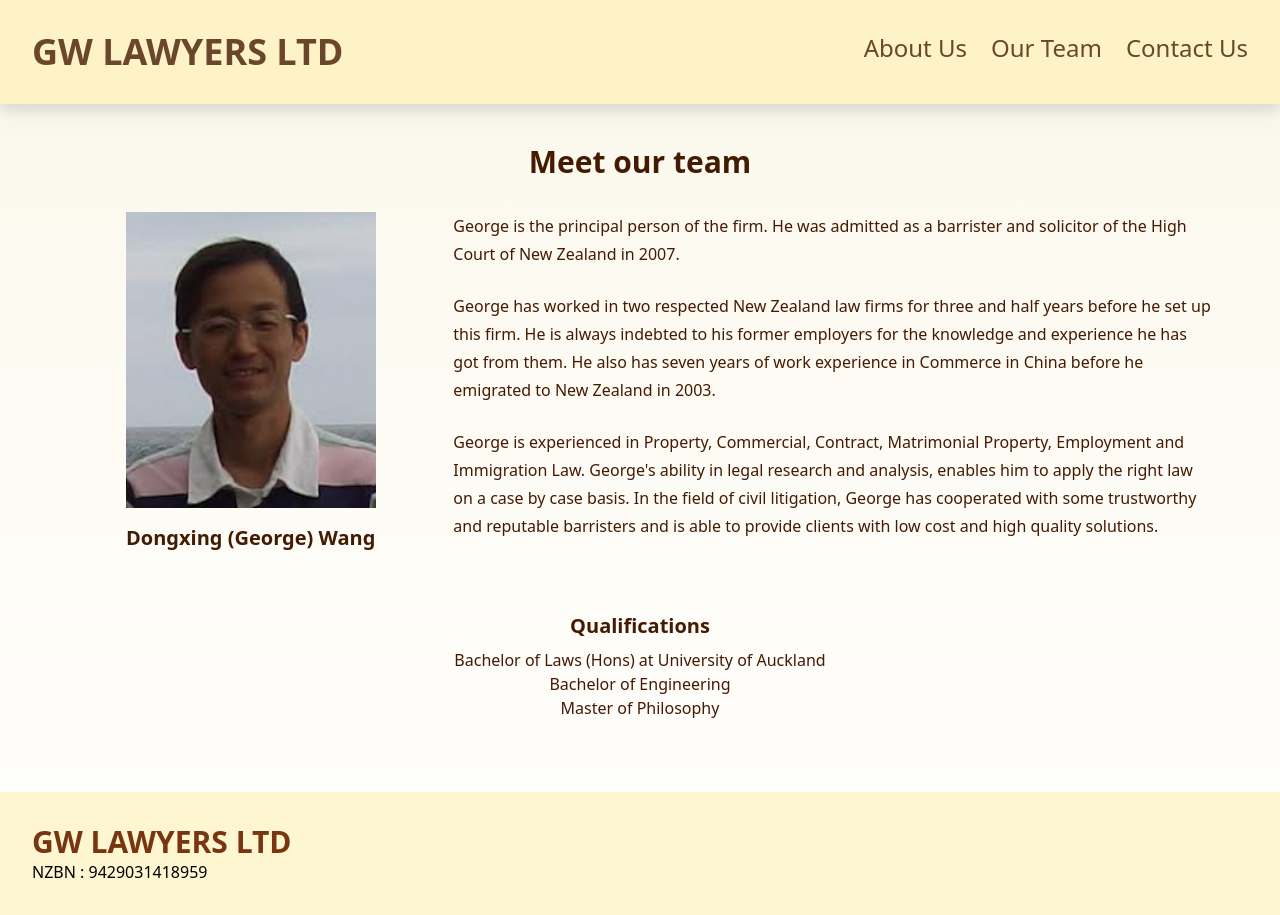
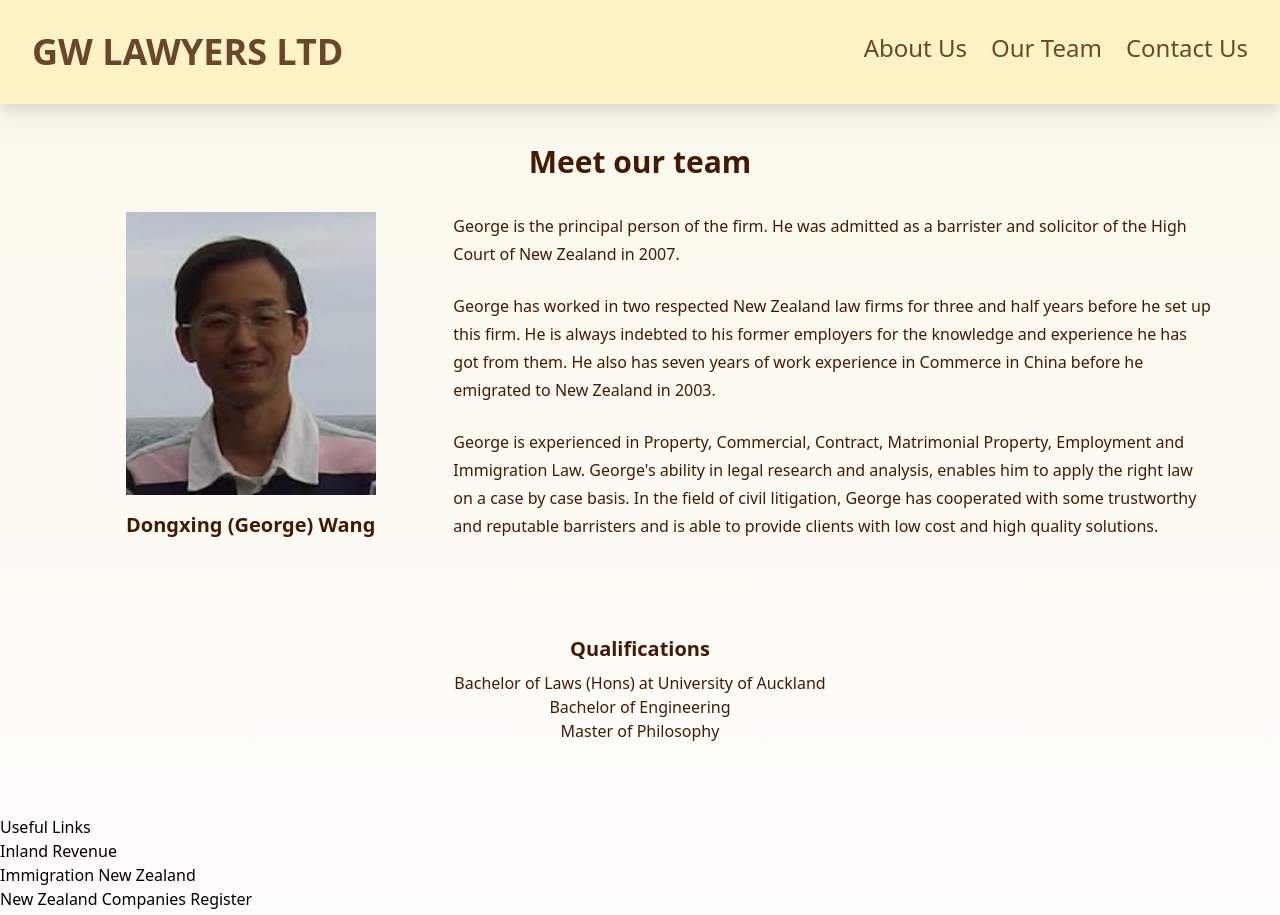
Before and after one commit to ian-jl-chua/gw-lawyers-ltd, a Next.js app: page /team in a window 1280 px wide. Shown: the top 915 px of the page. Built offline with nearby package versions, Linux system fonts and the light colour scheme.

Commit message:
added UsefulLinks and SiteLink components

```diff
--- a/src/app/components/MainSection.tsx
+++ b/src/app/components/MainSection.tsx
@@ -4,7 +4,7 @@ import mainImg from 'public/main-img.jpg'
 export default function MainSection() {
   return (
     <section className="w-full grid grid-row-2 md:grid-cols-2 lg:grid-cols-3">
-        <div className=" md:blur-sm lg:col-span-2">
+      <div className=" md:blur-sm lg:col-span-2">
         <Image
           className="mt-0 w-full h-min"
           src={mainImg}
@@ -14,11 +14,12 @@ export default function MainSection() {
       </div>
       <div className="flex flex-col justify-center text-center p-4 dark:bg-gradient-to-b from-amber-950 to-stone-950 md:p-2 dark:text-amber-50">
         <h2 className="py-8 text-2xl font-bold md:pt-0 ">
-          Qualified And Confidential <span className="whitespace-nowrap">Legal Advice</span>
+          Qualified And Confidential{' '}
+          <span className="whitespace-nowrap">Legal Advice</span>
         </h2>
         <p className="pb-8 ">
-          Acting in the best interest of our clients, and protect the legal and
-          equitable rights of our clients to help them succeed.
+          We act in the best interest of our clients, by protecting their legal
+          and equitable rights, to help them succeed.
         </p>
       </div>
     </section>
--- /dev/null
+++ b/src/app/components/SiteLink.tsx
@@ -0,0 +1,23 @@
+interface Link {
+  id: number
+  linkName: string
+  linkRef: string
+}
+
+interface SiteLinkProps {
+  links: Link[]
+}
+
+export default function SiteLink({ links }: SiteLinkProps) {
+  return (
+    <ul>
+      {links.map((link) => (
+        <li key={link.id}>
+          <a href={link.linkRef} target="blank">
+            {link.linkName}
+          </a>
+        </li>
+      ))}
+    </ul>
+  )
+}
--- /dev/null
+++ b/src/app/components/UsefulLinks.tsx
@@ -0,0 +1,39 @@
+import SiteLink from './SiteLink'
+
+export default function UsefulLinks() {
+  const links = [
+    {
+      id: 1,
+      linkName: 'Inland Revenue',
+      linkRef: 'https://www.ird.govt.nz/',
+    },
+    {
+      id: 2,
+      linkName: 'Immigration New Zealand',
+      linkRef: 'https://www.ird.govt.nz/',
+    },
+    {
+      id: 3,
+      linkName: 'New Zealand Companies Register',
+      linkRef: 'https://www.ird.govt.nz/',
+    },
+    {
+      id: 4,
+      linkName: 'New Zealand Law Society',
+      linkRef: 'https://www.ird.govt.nz/',
+    },
+    {
+      id: 5,
+      linkName: 'New Zealand Legislation',
+      linkRef: 'https://www.ird.govt.nz/',
+    },
+  ]
+  return (
+    <section className="">
+      <h1>Useful Links</h1>
+      <div>
+        <SiteLink links={links} />
+      </div>
+    </section>
+  )
+}
--- a/src/app/globals.css
+++ b/src/app/globals.css
@@ -36,4 +36,7 @@ body {
   .section-title {
     @apply pt-2 pb-8 font-bold text-3xl text-center;
   }
+  .section-alt {
+    @apply py-8 px-4 text-amber-950 dark:bg-gradient-to-t from-amber-950 dark:text-amber-50 lg:px-8;
+  }
 }
--- a/src/app/layout.tsx
+++ b/src/app/layout.tsx
@@ -2,6 +2,7 @@ import type { Metadata } from 'next'
 import './globals.css'
 import Navbar from './components/Navbar'
 import Footer from './components/Footer'
+import UsefulLinks from './components/UsefulLinks'
 
 export const metadata: Metadata = {
   title: 'GW Lawyers Ltd',
@@ -18,6 +19,7 @@ export default function RootLayout({
       <body className="">
         <Navbar />
         {children}
+        <UsefulLinks/>
         <Footer/>
       </body>
     </html>
--- a/src/app/team/page.tsx
+++ b/src/app/team/page.tsx
@@ -7,7 +7,7 @@ export default function Team() {
       <h1 className="section-title">Meet our team</h1>
       <div className="px-4 md:px-8 lg:grid lg:grid-cols-3 lg:gap-4">
         {/* md:grid md:grid-rows-2 md:grid-flow-col */}
-        <div className="flex flex-wrap justify-center pb-4 w-full px-16 sm:px-48 md:px-60 lg:px-0">
+        <div className="flex flex-wrap justify-center pb-4 w-full px-16 sm:px-48 md:px-60 lg:px-0 lg:pb-20 xl:pb-16">
           <Image
             // className="w-max"
             width={250}
```
